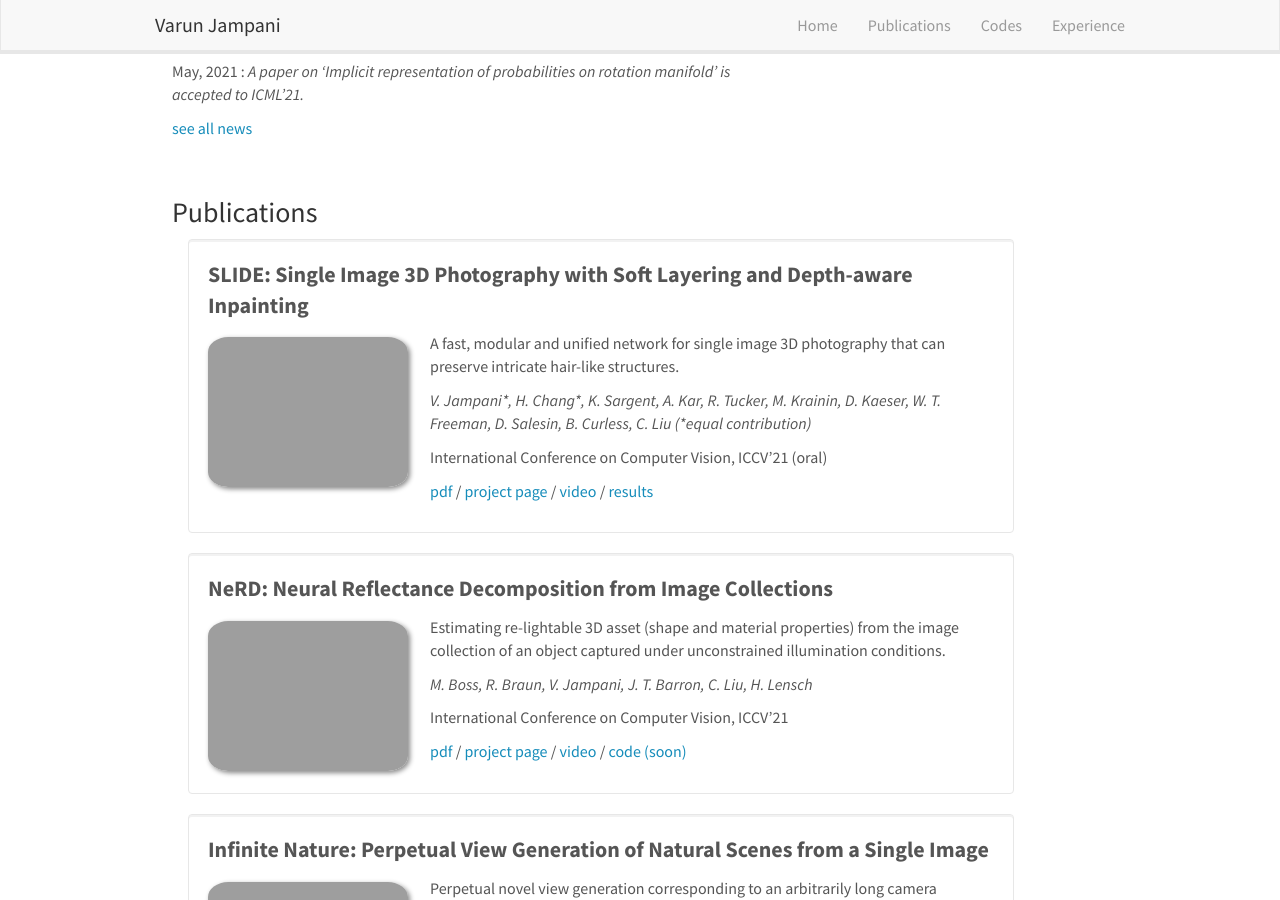
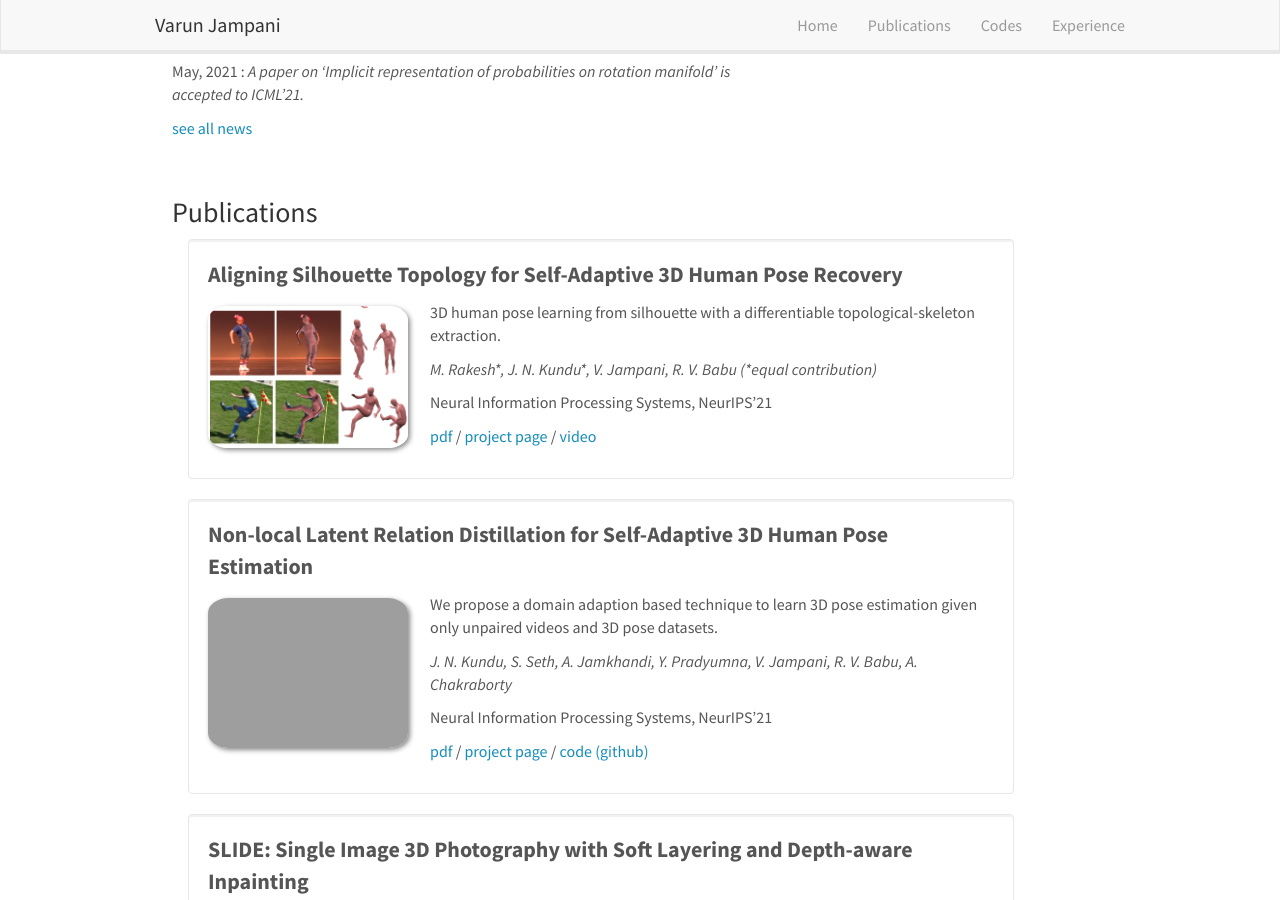
Before and after one commit to varunjampani/varunjampani.github.io, a Jekyll site: the page built from _pages/home.md, in a window 1280 px wide and 900 px high, scrolled down 709 px. Built offline with Jekyll 4.4.1, drawn with Linux system fonts in a browser that asks for light colours; nearby versions of some CDN libraries.

Commit message:
Update publist.yml

```diff
--- a/_data/publist.yml
+++ b/_data/publist.yml
@@ -1,3 +1,35 @@
+- title: Aligning Silhouette Topology for Self-Adaptive 3D Human Pose Recovery
+  image: sil_topo_neurips_21.png
+  description: 3D human pose learning from silhouette with a differentiable topological-skeleton extraction.
+  authors: M. Rakesh&#42;, J. N. Kundu&#42;, V. Jampani, R. V. Babu (&#42;equal contribution)
+  venue: Neural Information Processing Systems, NeurIPS'21
+  number_link: 3
+  link1:
+    url: https://proceedings.neurips.cc/paper/2021/file/242c100dc94f871b6d7215b868a875f8-Paper.pdf
+    display: pdf
+  link2:
+    url: https://sites.google.com/corp/view/align-topo-human
+    display: project page
+  link3:
+    url: https://www.youtube.com/watch?v=rT1TUTGc1Ng
+    display: video
+
+- title: Non-local Latent Relation Distillation for Self-Adaptive 3D Human Pose Estimation
+  image: relation_dist_pose_neurips.png
+  description: We propose a domain adaption based technique to learn 3D pose estimation given only unpaired videos and 3D pose datasets.
+  authors: J. N. Kundu, S. Seth, A. Jamkhandi, Y. Pradyumna, V. Jampani, R. V. Babu, A. Chakraborty
+  venue: Neural Information Processing Systems, NeurIPS'21
+  number_link: 3
+  link1:
+    url: https://proceedings.neurips.cc/paper/2021/file/018b59ce1fd616d874afad0f44ba338d-Paper.pdf
+    display: pdf
+  link2:
+    url: https://sites.google.com/view/sa3dhp
+    display: project page
+  link3:
+    url: https://github.com/anirudhgj/rule_based_human_pose_estimation
+    display: code (github)
+
 - title: SLIDE&#58; Single Image 3D Photography with Soft Layering and Depth-aware Inpainting
   image: slide_teaser.gif
   description: A fast, modular and unified network for single image 3D photography that can preserve intricate hair-like structures.
```
